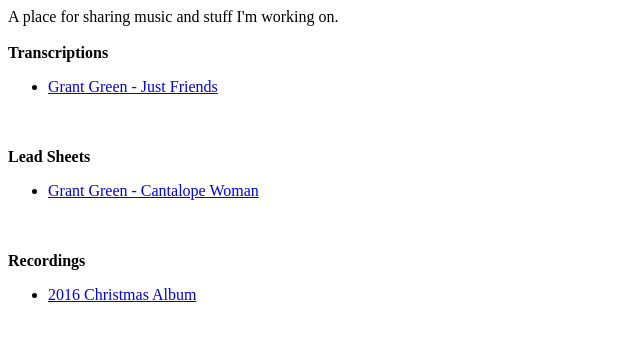
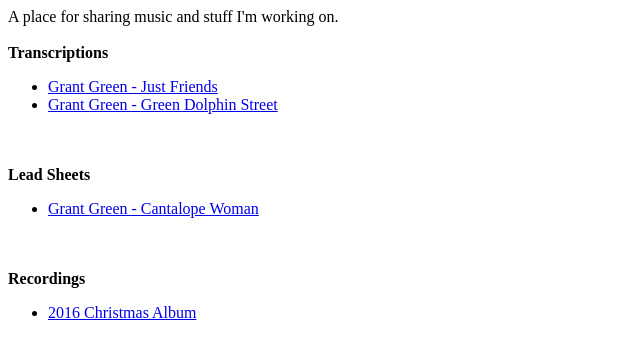
Before and after one commit to bradbakermusic/bradbakermusic.github.io, a plain HTML site: page index.html in a window 1280 px wide. Shown: the whole page, without its empty margins (0-640 px from the left). Drawn offline with Linux system fonts and the light colour scheme.

Commit message:
update index

```diff
--- a/index.html
+++ b/index.html
@@ -6,6 +6,7 @@
 	<b>Transcriptions</b><br>
 	<ul>
 		<li><a href="https://github.com/bradbakermusic/bradbakermusic.github.io/blob/main/music/transcriptions/Grant%20Green%20-%20Just%20Friends.pdf">Grant Green - Just Friends</a></li>
+        <li><a href="https://github.com/bradbakermusic/bradbakermusic.github.io/blob/main/music/transcriptions/Green_Dolphin_Street_-_Grant_Green_Transcription.pdf">Grant Green - Green Dolphin Street</a></li>
 	</ul>
 
 	<br><br>
```
